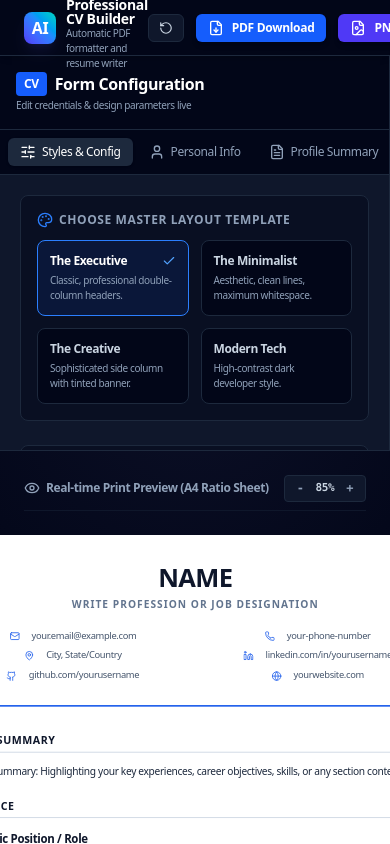
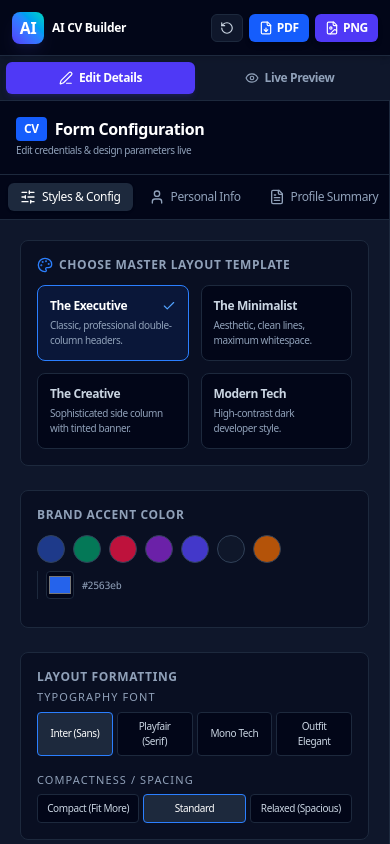
Before and after one commit to asad-3939/professional-cv-generator, a React (Vite) app: page / in a window 390 px wide. Built offline with nearby package versions, Linux system fonts and the light colour scheme.

Commit message:
feat: implement responsive dynamic preview scaling
Add dynamic scaling logic to auto-fit the CV preview
on mobile devices and introduce mobile-specific
state management for better viewport utilization.

```diff
--- a/src/App.tsx
+++ b/src/App.tsx
@@ -1,6 +1,7 @@
 import { useState, useEffect, useRef } from "react";
 import {
-  FileDown, RotateCcw, Printer, Sparkles, AlertCircle, CheckCircle, HelpCircle, Eye, FileImage
+  FileDown, RotateCcw, Printer, Sparkles, AlertCircle, CheckCircle, HelpCircle, Eye, FileImage,
+  Edit3
 } from "lucide-react";
 import jsPDF from "jspdf";
 import html2canvas from "html2canvas";
@@ -51,6 +52,24 @@ export default function App() {
   const [successToast, setSuccessToast] = useState<string | null>(null);
   const [errorToast, setErrorToast] = useState<string | null>(null);
   const [previewScale, setPreviewScale] = useState<number>(0.85);
+  const [activeMobileTab, setActiveMobileTab] = useState<"edit" | "preview">("edit");
+
+  // Auto-fit preview scale to screen size dynamically on mobile/tablet devices
+  useEffect(() => {
+    const handleResize = () => {
+      if (window.innerWidth < 768) {
+        // Compute standard fit scale for viewport minus padding
+        const targetScale = Math.min(1.0, Math.max(0.35, (window.innerWidth - 32) / 794));
+        setPreviewScale(targetScale);
+      } else {
+        setPreviewScale(0.8);
+      }
+    };
+
+    handleResize();
+    window.addEventListener("resize", handleResize);
+    return () => window.removeEventListener("resize", handleResize);
+  }, []);
 
   const cvPreviewRef = useRef<HTMLDivElement | null>(null);
 
@@ -281,26 +300,27 @@ export default function App() {
       )}
 
       {/* Primary Top Utilities Header Bar */}
-      <header className="h-14 bg-slate-950 border-b border-slate-800 flex items-center justify-between px-6 shrink-0 relative z-30 shadow-md">
-        <div className="flex items-center gap-2.5">
+      <header className="h-14 bg-slate-950 border-b border-slate-800 flex items-center justify-between px-3 md:px-6 shrink-0 relative z-30 shadow-md">
+        <div className="flex items-center gap-2 sm:gap-2.5">
           <div className="w-8 h-8 rounded-lg bg-gradient-to-tr from-indigo-600 via-blue-500 to-teal-400 flex items-center justify-center font-black text-white text-md shadow-lg shadow-indigo-500/10 shrink-0">
             AI
           </div>
           <div>
-            <h1 className="text-sm font-extrabold text-white tracking-tight flex items-center gap-1.5 leading-none">
-              AI Professional CV Builder
+            <h1 className="text-xs sm:text-sm font-extrabold text-white tracking-tight flex items-center gap-1.5 leading-none">
+              <span className="hidden sm:inline">AI Professional CV Builder</span>
+              <span className="inline sm:hidden font-black">AI CV Builder</span>
             </h1>
-            <p className="text-[10px] text-slate-400 font-medium">Automatic PDF formatter and resume writer</p>
+            <p className="text-[10px] text-slate-400 font-medium hidden sm:block">Automatic PDF formatter and resume writer</p>
           </div>
         </div>
 
         {/* Toolbar Controls */}
-        <div className="flex items-center gap-3">
+        <div className="flex items-center gap-1.5 sm:gap-3">
 
           {/* Restart/Reset draft */}
           <button
             onClick={handleResetToSample}
-            className="flex items-center gap-1.5 px-2.5 py-1.5 bg-slate-900 border border-slate-800 hover:border-slate-700 text-slate-300 rounded-md text-xs font-semibold cursor-pointer transition select-none"
+            className="flex items-center gap-1.5 px-2 py-1.5 bg-slate-900 border border-slate-800 hover:border-slate-700 text-slate-300 rounded-md text-xs font-semibold cursor-pointer transition select-none"
             title="Reset to initial default template values"
             id="reset_template_btn"
           >
@@ -312,7 +332,7 @@ export default function App() {
           <button
             onClick={() => handleExport("pdf")}
             disabled={isExporting}
-            className="flex items-center gap-2 px-3 py-1.5 bg-blue-600 hover:bg-blue-700 disabled:bg-slate-800 text-white rounded-md text-xs font-bold tracking-tight shadow-md cursor-pointer transition select-none shrink-0"
+            className="flex items-center gap-1 sm:gap-2 px-2.5 sm:px-3 py-1.5 bg-blue-600 hover:bg-blue-700 disabled:bg-slate-800 text-white rounded-md text-xs font-bold tracking-tight shadow-md cursor-pointer transition select-none shrink-0"
             id="download_pdf_btn"
           >
             {isExporting ? (
@@ -321,12 +341,14 @@ export default function App() {
                   <circle className="opacity-25" cx="12" cy="12" r="10" stroke="currentColor" strokeWidth="4" />
                   <path className="opacity-75" fill="currentColor" d="M4 12a8 8 0 018-8V0C5.373 0 0 5.373 0 12h4zm2 5.291A7.962 7.962 0 014 12H0c0 3.042 1.135 5.824 3 7.938l3-2.647z" />
                 </svg>
-                <span>Exporting...</span>
+                <span className="hidden sm:inline">Exporting...</span>
+                <span className="inline sm:hidden">...</span>
               </>
             ) : (
               <>
-                <FileDown className="w-4 h-4 text-white" />
-                <span>PDF Download</span>
+                <FileDown className="w-3.5 h-3.5 sm:w-4 sm:h-4 text-white" />
+                <span className="hidden sm:inline">PDF Download</span>
+                <span className="inline sm:hidden">PDF</span>
               </>
             )}
           </button>
@@ -335,7 +357,7 @@ export default function App() {
           <button
             onClick={() => handleExport("png")}
             disabled={isExporting}
-            className="flex items-center gap-2 px-3 py-1.5 bg-indigo-600 hover:bg-indigo-700 disabled:bg-slate-800 text-white rounded-md text-xs font-bold tracking-tight shadow-md cursor-pointer transition select-none shrink-0"
+            className="flex items-center gap-1 sm:gap-2 px-2.5 sm:px-3 py-1.5 bg-indigo-600 hover:bg-indigo-700 disabled:bg-slate-800 text-white rounded-md text-xs font-bold tracking-tight shadow-md cursor-pointer transition select-none shrink-0"
             id="download_png_btn"
           >
             {isExporting ? (
@@ -344,12 +366,14 @@ export default function App() {
                   <circle className="opacity-25" cx="12" cy="12" r="10" stroke="currentColor" strokeWidth="4" />
                   <path className="opacity-75" fill="currentColor" d="M4 12a8 8 0 018-8V0C5.373 0 0 5.373 0 12h4zm2 5.291A7.962 7.962 0 014 12H0c0 3.042 1.135 5.824 3 7.938l3-2.647z" />
                 </svg>
-                <span>Exporting...</span>
+                <span className="hidden sm:inline">Exporting...</span>
+                <span className="inline sm:hidden">...</span>
               </>
             ) : (
               <>
-                <FileImage className="w-4 h-4 text-white" />
-                <span>PNG Image</span>
+                <FileImage className="w-3.5 h-3.5 sm:w-4 sm:h-4 text-white" />
+                <span className="hidden sm:inline">PNG Image</span>
+                <span className="inline sm:hidden">PNG</span>
               </>
             )}
           </button>
@@ -357,11 +381,41 @@ export default function App() {
         </div>
       </header>
 
+      {/* Mobile Tab Control Switcher */}
+      <div className="md:hidden flex bg-slate-900 border-b border-slate-800 p-1.5 shrink-0 select-none">
+        <button
+          onClick={() => setActiveMobileTab("edit")}
+          className={`flex-1 flex items-center justify-center gap-1.5 py-2 rounded-md text-xs font-bold transition-all ${
+            activeMobileTab === "edit"
+              ? "bg-indigo-600 text-white shadow-md shadow-indigo-600/15"
+              : "text-slate-400 hover:text-slate-200"
+          }`}
+          id="mobile_tab_edit_btn"
+        >
+          <Edit3 className="w-3.5 h-3.5" />
+          <span>Edit Details</span>
+        </button>
+        <button
+          onClick={() => setActiveMobileTab("preview")}
+          className={`flex-1 flex items-center justify-center gap-1.5 py-2 rounded-md text-xs font-bold transition-all ${
+            activeMobileTab === "preview"
+              ? "bg-indigo-600 text-white shadow-md shadow-indigo-600/15"
+              : "text-slate-400 hover:text-slate-200"
+          }`}
+          id="mobile_tab_preview_btn"
+        >
+          <Eye className="w-3.5 h-3.5" />
+          <span>Live Preview</span>
+        </button>
+      </div>
+
       {/* Main Workspace Frame (Responsive Dual Panel) */}
       <div className="flex-grow flex flex-col md:flex-row overflow-hidden relative">
 
         {/* Panel 1: Left Form Configuration (Editable) */}
-        <div className="w-full md:w-[48%] lg:w-[42%] xl:w-[38%] shrink-0 h-1/2 md:h-full relative overflow-hidden flex flex-col">
+        <div className={`w-full md:w-[48%] lg:w-[42%] xl:w-[38%] shrink-0 h-full relative overflow-hidden flex flex-col ${
+          activeMobileTab === "edit" ? "flex" : "hidden md:flex"
+        }`}>
           <CVForm
             data={cvData}
             onChange={setCvData}
@@ -371,7 +425,9 @@ export default function App() {
         </div>
 
         {/* Panel 2: Right Interactive A4 sheet preview */}
-        <div className="flex-grow h-1/2 md:h-full bg-slate-950 p-6 flex flex-col items-center justify-start overflow-y-auto relative border-t md:border-t-0 md:border-l border-slate-800 bg-[radial-gradient(ellipse_80%_80%_at_50%_-20%,rgba(120,119,198,0.08),rgba(255,255,255,0))]">
+        <div className={`flex-grow h-full bg-slate-950 p-4 md:p-6 flex flex-col items-center justify-start overflow-y-auto relative border-t md:border-t-0 md:border-l border-slate-800 bg-[radial-gradient(ellipse_80%_80%_at_50%_-20%,rgba(120,119,198,0.08),rgba(255,255,255,0))] ${
+          activeMobileTab === "preview" ? "flex" : "hidden md:flex"
+        }`}>
 
           <div className="w-full max-w-2xl flex justify-between items-center mb-4 text-slate-400 select-none shrink-0 border-b border-slate-900 pb-2">
             <div className="flex items-center gap-1.5 text-xs font-semibold">
```
